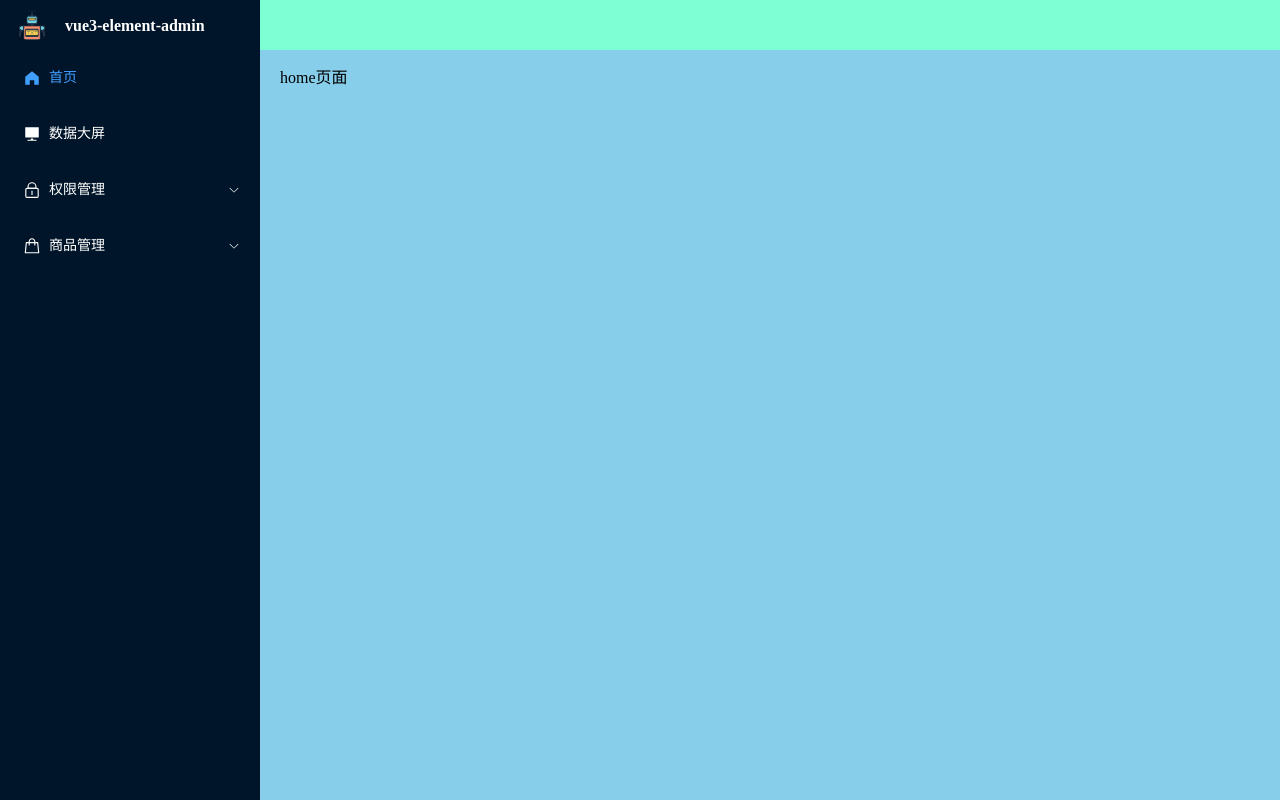
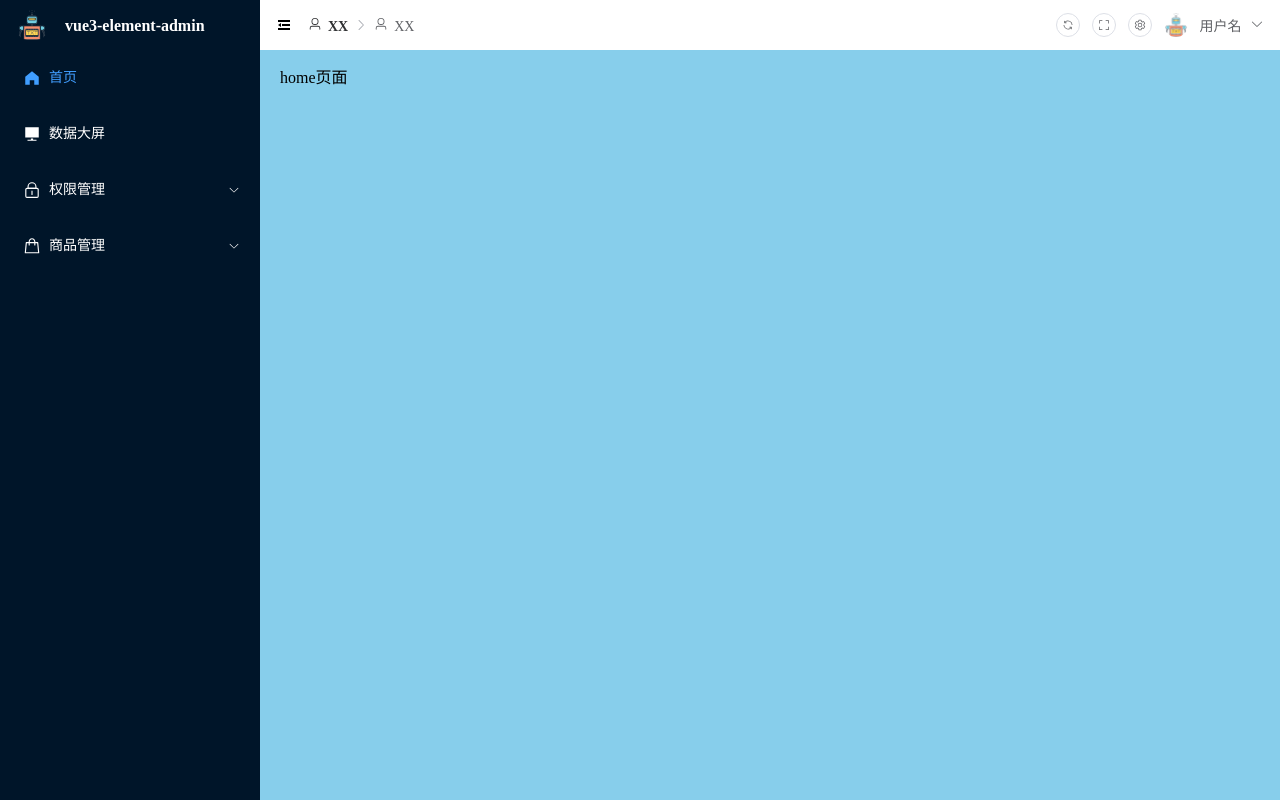
Before and after one commit to pete-li/vue3-element-admin, a Vue app: page /#/home in a window 1280 px wide. Built offline with nearby package versions, Linux system fonts and the light colour scheme.

Commit message:
feat: tabbar static page

```diff
--- a/src/layout/index.vue
+++ b/src/layout/index.vue
@@ -3,7 +3,7 @@
     <!-- 侧边栏 -->
     <Slider></Slider>
     <!-- 顶部导航栏 -->
-    <div class="layout_tabbar"></div>
+    <Tabbar></Tabbar>
     <!-- 内容展示区域 -->
     <Main></Main>
   </div>
@@ -11,6 +11,7 @@
 
 <script setup lang="ts">
 import Slider from '@/layout/slider/index.vue'
+import Tabbar from '@/layout/tabbar/index.vue'
 import Main from '@/layout/main/index.vue'
 </script>
 
@@ -18,14 +19,5 @@ import Main from '@/layout/main/index.vue'
 .container {
   width: 100%;
   height: 100vh;
-
-  .layout_tabbar {
-    position: fixed;
-    width: calc(100% - $base-menu-width);
-    height: $base-tabbar-height;
-    background-color: aquamarine;
-    top: 0;
-    left: $base-menu-width;
-  }
 }
 </style>
--- /dev/null
+++ b/src/layout/tabbar/breadcrumb/index.vue
@@ -0,0 +1,34 @@
+<template>
+  <el-icon style="margin-left: 16px" @click="foldHandler">
+    <component :is="isFold ? 'Expand' : 'Fold'"></component>
+  </el-icon>
+  <el-breadcrumb class="breadcrumb" separator-icon="ArrowRight" separator="/">
+    <el-breadcrumb-item :to="{ path: '/' }">
+      <el-icon>
+        <User />
+      </el-icon>
+      <span style="margin-left: 6px">XX</span>
+    </el-breadcrumb-item>
+    <el-breadcrumb-item>
+      <el-icon>
+        <User />
+      </el-icon>
+      <span style="margin-left: 6px">XX</span>
+    </el-breadcrumb-item>
+  </el-breadcrumb>
+</template>
+
+<script setup lang="ts">
+import { ref } from 'vue'
+
+let isFold = ref(false)
+const foldHandler = () => {
+  isFold.value = !isFold.value
+}
+</script>
+
+<style scoped>
+.breadcrumb {
+  margin-left: 16px;
+}
+</style>
--- /dev/null
+++ b/src/layout/tabbar/index.vue
@@ -0,0 +1,38 @@
+<template>
+  <div class="layout_tabbar">
+    <div class="left">
+      <breadcrumb></breadcrumb>
+    </div>
+    <div class="right">
+      <setting></setting>
+    </div>
+  </div>
+</template>
+
+<script lang="ts" setup>
+import breadcrumb from './breadcrumb/index.vue'
+import setting from './setting/index.vue'
+</script>
+
+<style lang="scss" scoped>
+.layout_tabbar {
+  display: flex;
+  justify-content: space-between;
+  position: fixed;
+  width: calc(100% - $base-menu-width);
+  height: $base-tabbar-height;
+  top: 0;
+  left: $base-menu-width;
+
+  .left {
+    display: flex;
+    align-items: center;
+  }
+
+  .right {
+    display: flex;
+    align-items: center;
+    margin-right: 16px;
+  }
+}
+</style>
--- /dev/null
+++ b/src/layout/tabbar/setting/index.vue
@@ -0,0 +1,38 @@
+<template>
+  <el-button :icon="Refresh" size="small" circle />
+  <el-button :icon="FullScreen" size="small" circle />
+  <el-button :icon="Setting" size="small" circle />
+
+  <img class="avatar" src="../../../../public/logo.png" alt="avatar" />
+  <el-dropdown>
+    <span class="el-dropdown-link">
+      用户名
+      <el-icon class="el-icon--right">
+        <arrow-down />
+      </el-icon>
+    </span>
+    <template #dropdown>
+      <el-dropdown-menu>
+        <el-dropdown-item>退出登录</el-dropdown-item>
+      </el-dropdown-menu>
+    </template>
+  </el-dropdown>
+</template>
+
+<script setup lang="ts">
+import {
+  Refresh,
+  Setting,
+  FullScreen,
+  ArrowDown,
+} from '@element-plus/icons-vue'
+</script>
+
+<style lang="scss" scoped>
+.avatar {
+  width: 24px;
+  height: 24px;
+  border-radius: 20px;
+  margin: 0 12px;
+}
+</style>
--- a/src/store/modules/type/type.ts
+++ /dev/null
@@ -1,3 +0,0 @@
-// export interface UserState {
-//   token: string | null
-// }
```
Also changed, not shown: 1 other file (tests, documents, lock files or other folders).
